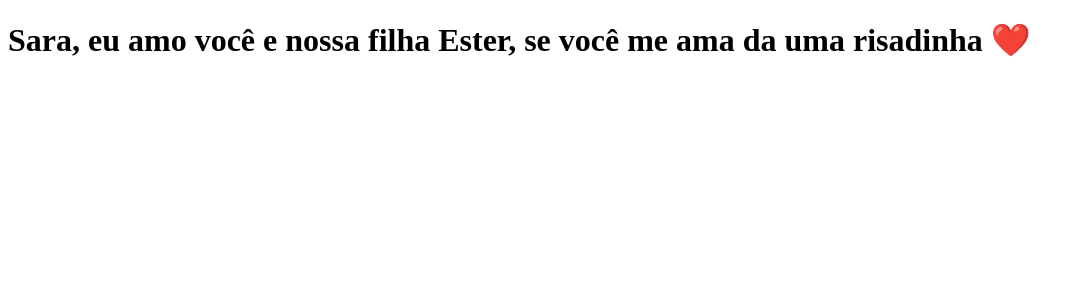
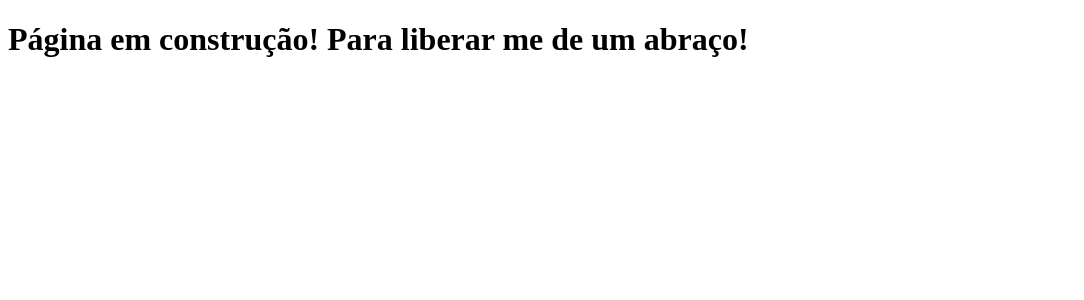
Before and after one commit to ViniciusMMelo/clone-tabnews, a Next.js app: page / in a window 1280 px wide. Shown: the top 300 px of the page, without its empty margins (0-1084 px from the left). Built offline with nearby package versions, Linux system fonts and the light colour scheme.

Commit message:
alterar texto

```diff
--- a/pages/index.js
+++ b/pages/index.js
@@ -1,9 +1,5 @@
 function Home() {
-  return (
-    <h1>
-      Sara, eu amo você e nossa filha Ester, se você me ama da uma risadinha ❤️
-    </h1>
-  );
+  return <h1>Página em construção! Para liberar me de um abraço!</h1>;
 }
 
 export default Home;
```
